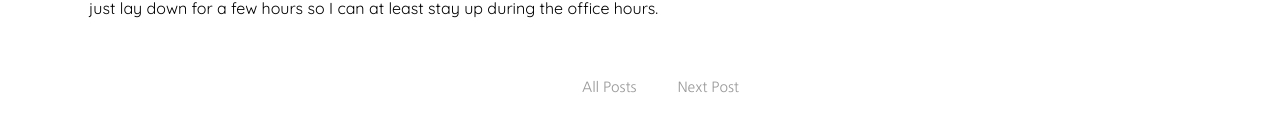
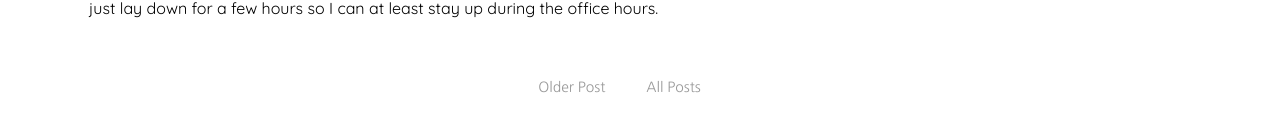
Before and after one commit to barelyhuman/reaper.im-old, a Next.js app: page /blog/why-cant-i-sleep in a window 1280 px wide. Shown: the part 1041-1172 px from the top of the page. Built offline with nearby package versions, Linux system fonts and the light colour scheme.

Commit message:
update post direction

```diff
--- a/pages/blog/[slug].js
+++ b/pages/blog/[slug].js
@@ -33,7 +33,7 @@ const PostContent = ({ post, previousPost, nextPost }) => {
             {previousPost ? (
               <Link href={`/blog/${previousPost.meta.slug}`}>
                 <a href="" className="action-link">
-                  Prev Post
+                  Older Post
                 </a>
               </Link>
             ) : (
@@ -49,7 +49,7 @@ const PostContent = ({ post, previousPost, nextPost }) => {
             {nextPost ? (
               <Link href={`/blog/${nextPost.meta.slug}`}>
                 <a href="" className="action-link">
-                  Next Post
+                  Newer Post
                 </a>
               </Link>
             ) : (
@@ -170,8 +170,8 @@ export async function getStaticProps({ params }) {
   });
 
   if (typeof index !== 'undefined') {
-    records.previousPost = posts[index - 1] || null;
-    records.nextPost = posts[index + 1] || null;
+    records.previousPost = posts[index + 1] || null;
+    records.nextPost = posts[index - 1] || null;
   }
 
   return { props: records };
```
